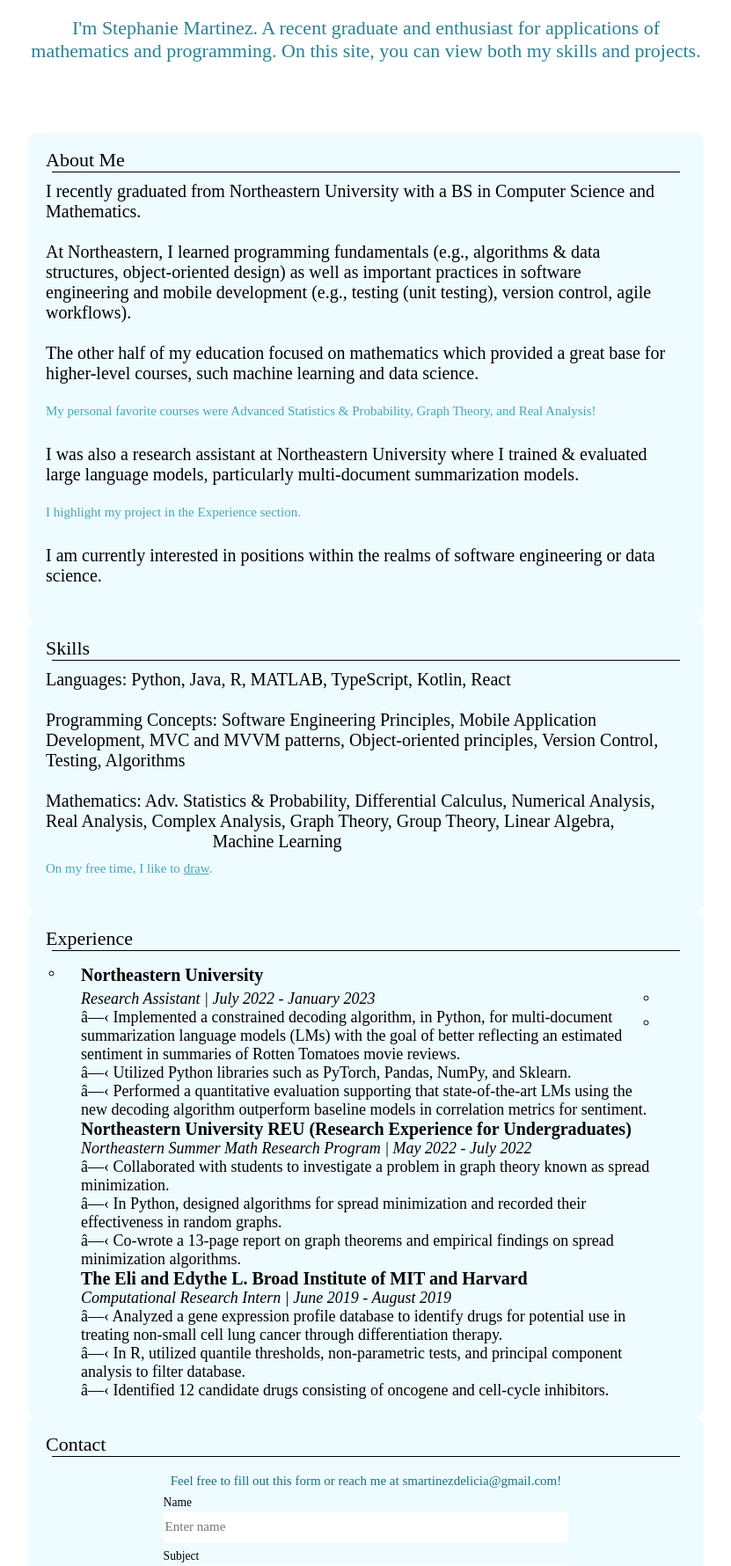
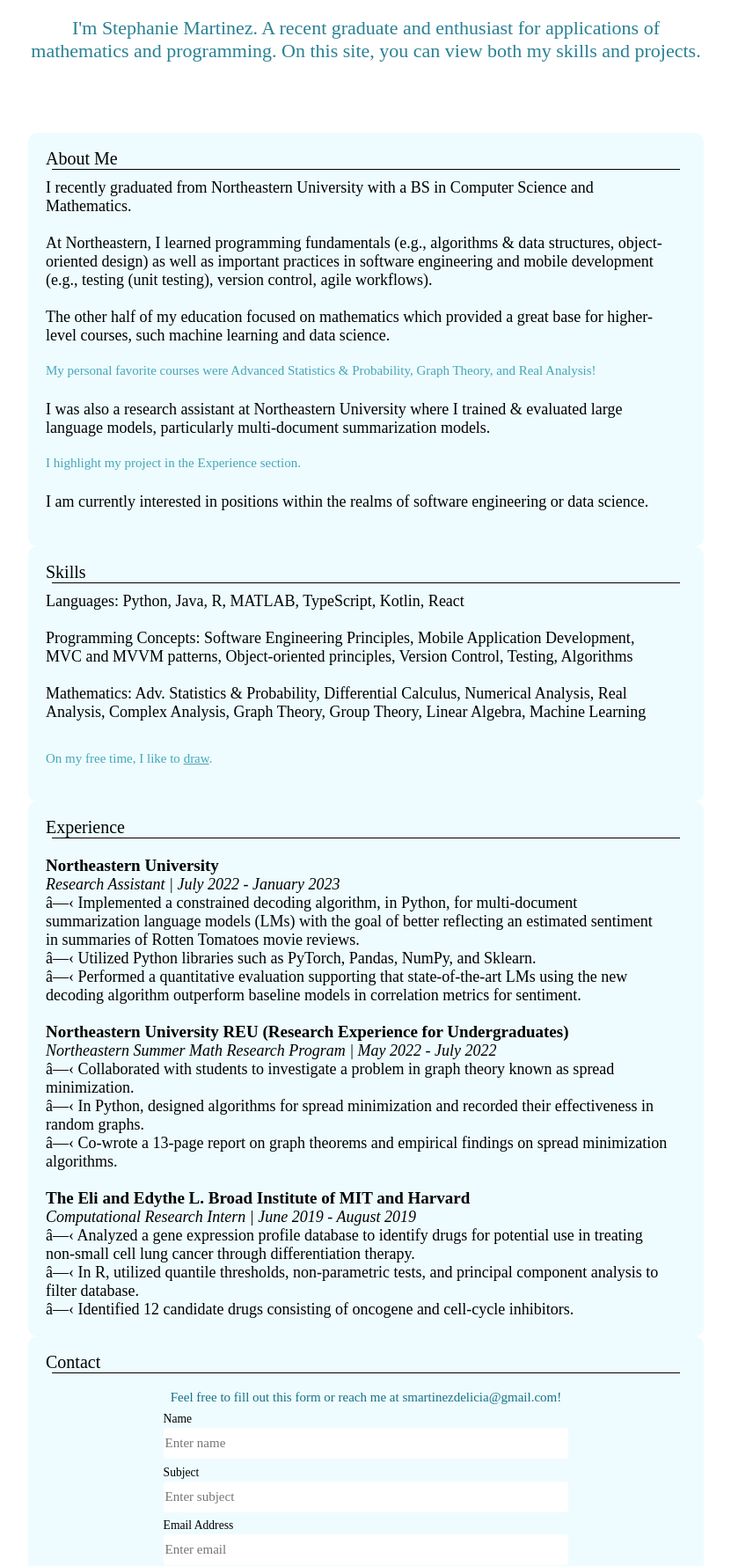
Before and after one commit to Stephanie-Delicia/stephanie-delicia.github.io, a PHP site: page / in a window 1280 px wide. Shown: the part 209-1989 px from the top of the page at 88% size, without its empty margins (224-1055 px from the left). Run offline with PHP 8.4, Linux system fonts and the light colour scheme.

Commit message:
Add files via upload

```diff
--- a/css/styles.css
+++ b/css/styles.css
@@ -142,7 +142,7 @@ ul.a li {
     padding-left: 20px;
     padding-top: 18px;
     margin: auto;
-    font-size: 22px;
+    font-size: 20px;
     width: 100%;
   }
 
@@ -152,7 +152,7 @@ ul.a li {
     float: left;
     width: 92%;
     padding-top: 10px;
-    font-size: 20;
+    font-size: 18px;
   }
 
   .generalContent line {
@@ -166,6 +166,7 @@ ul.a li {
   }
 
   .generalContent year {
+    width: 93%;
     margin: auto;
     float: right;
     padding-right: 40;
@@ -173,30 +174,36 @@ ul.a li {
   }
 
   .generalContent company {
+    width: 90%;
+    padding-top: 20px;
+    padding-right: 20px;
+    padding-left: 20px;
     font-weight: 600;
     padding-left: 20px;
     margin: auto;
     float: left;
-    font-size: 20px;
+    font-size: 19px;
   }
 
   .generalContent position {
     font-style: italic;
+    padding-right: 20px;
     width: 92%;
     margin: auto;
     padding-left: 20px;
     float: left;
     bottom: -10px;
-    font-size: 18;
+    font-size: 18px;
   }
 
   .generalContent jobContent {
     width: 92%;
     margin: auto;
+    padding-right: 20px;
     padding-left: 20px;
     float: left;
     bottom: -10px;
-    font-size: 18;
+    font-size: 18px;
   }
 
   .generalContent smolContent {
--- a/index.html
+++ b/index.html
@@ -96,8 +96,7 @@
     <div class="generalContent" id="experience">
         <header> Experience </header>
         <line></line>
-        <ul class="a">
-            <li><company>Northeastern University</company></li>
+            <company>Northeastern University</company>
             <position>Research Assistant | July 2022 - January 2023</position>
             <jobContent>
                 ○ Implemented a constrained decoding algorithm, in Python, for multi-document summarization language
@@ -108,9 +107,9 @@
                 ○ Performed a quantitative evaluation supporting that state-of-the-art LMs using the new decoding algorithm
                 outperform baseline models in correlation metrics for sentiment.</jobContent>
 
+         <br>
 
-
-         <li><company>Northeastern University REU (Research Experience for Undergraduates) </company></li>
+         <company>Northeastern University REU (Research Experience for Undergraduates) </company>
             <position>Northeastern Summer Math Research Program | May 2022 - July 2022</position>
             <jobContent>
                 ○ Collaborated with students to investigate a problem in graph theory known as spread minimization.
@@ -121,7 +120,9 @@
         </jobContent>
 
 
-        <li><company>The Eli and Edythe L. Broad Institute of MIT and Harvard </company></li>
+        <br>
+
+        <company>The Eli and Edythe L. Broad Institute of MIT and Harvard </company>
         <position>Computational Research Intern | June 2019 - August 2019</position>
         <jobContent>
             ○ Analyzed a gene expression profile database to identify drugs for potential use in treating non-small cell lung cancer through differentiation therapy.
@@ -131,7 +132,6 @@
             ○ Identified 12 candidate drugs consisting of oncogene and cell-cycle inhibitors.
     </jobContent>
     <br>
-        </ul>
 
 
 
```
